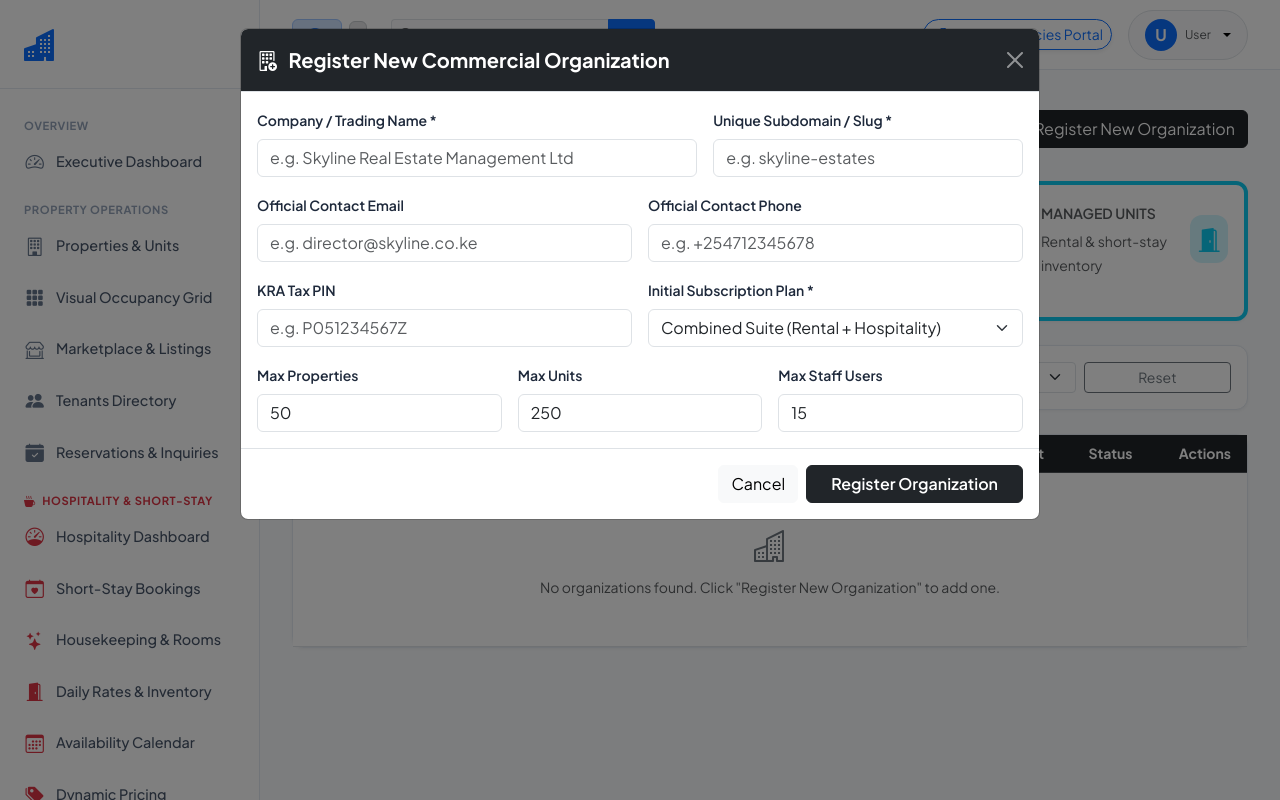
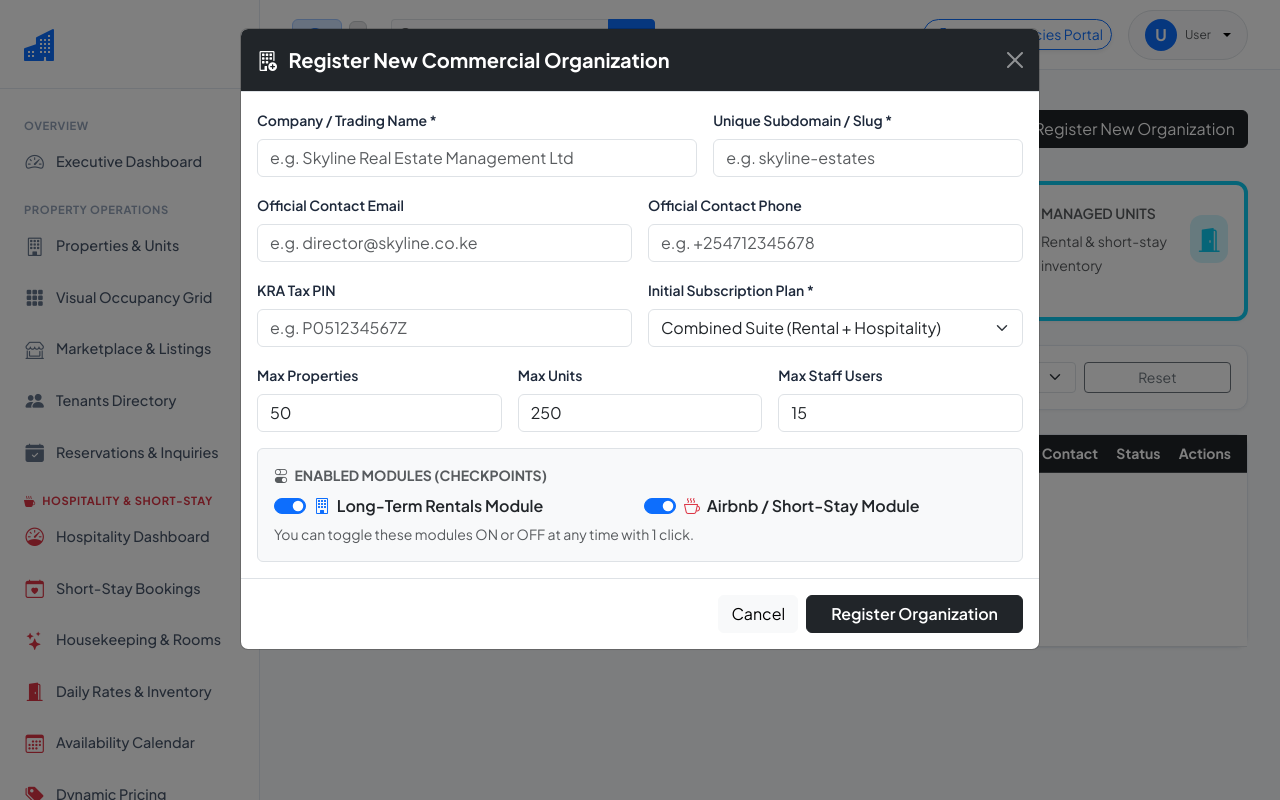
Before and after one commit to dancan123/Angaza_Rental_Management_System, a Python web app: template app/templates/platform/organizations.html in a window 1280 px wide, after a click on "Register New Organization". Run offline with Jinja, Linux system fonts and the light colour scheme; the template is opened without the code that fills it, so the values that code supplies are empty.

Commit message:
Phase 22: Per-premises module checkpoints (Rentals/Airbnb toggle) for superadmin + simplified sidebar - 85/85 tests passing

```diff
--- a/app/models/organization.py
+++ b/app/models/organization.py
@@ -28,6 +28,8 @@ class Organization(db.Model):
     max_units = db.Column(db.Integer, default=250)
     max_users = db.Column(db.Integer, default=15)
     sms_credits = db.Column(db.Integer, default=50)
+    enable_rentals = db.Column(db.Boolean, default=True)
+    enable_hospitality = db.Column(db.Boolean, default=True)
     is_active = db.Column(db.Boolean, default=True, index=True)
 
     created_at = db.Column(db.DateTime, default=datetime.utcnow)
@@ -49,9 +51,13 @@ class Organization(db.Model):
         return max(0, diff)
 
     def can_access_rental_module(self) -> bool:
+        if self.enable_rentals is False:
+            return False
         return self.subscription_tier in ['RENTAL_STANDARD', 'COMBINED_SUITE', 'ENTERPRISE']
 
     def can_access_hospitality_module(self) -> bool:
+        if self.enable_hospitality is False:
+            return False
         return self.subscription_tier in ['HOSPITALITY_STANDARD', 'COMBINED_SUITE', 'ENTERPRISE']
 
     def is_within_unit_limit(self, current_units_count: int) -> bool:
--- a/app/routes/hospitality_bp.py
+++ b/app/routes/hospitality_bp.py
@@ -306,8 +306,9 @@ def create_room():
     user = cast(Any, current_user)
     if user.active_organization and not user.is_superadmin():
         org = user.active_organization
-        if not org.can_add_unit():
-            flash(f"Unit limit reached ({org.unit_count}/{org.max_units}). Please upgrade your subscription tier.", "danger")
+        current_unit_count = RentalUnit.query.join(Property).filter(Property.organization_id == org.id).count()
+        if not org.is_within_unit_limit(current_unit_count):
+            flash(f"Unit limit reached ({current_unit_count}/{org.max_units}). Please upgrade your subscription tier.", "danger")
             return redirect(url_for('hospitality.rooms'))
 
     unit = RentalUnit(
--- a/app/templates/base.html
+++ b/app/templates/base.html
@@ -345,10 +345,12 @@
             </a>
 
             <div class="nav-item-header">Facilities & Reports</div>
+            {% if not current_user.active_organization or current_user.active_organization.can_access_rental_module() or current_user.is_superadmin() %}
             <a href="{{ url_for('leases.index') }}" class="sidebar-nav-link {% if 'leases' in request.endpoint %}active{% endif %}">
                 <i class="bi bi-file-text-fill"></i>
                 <span>Lease Agreements</span>
             </a>
+            {% endif %}
             <a href="{{ url_for('maintenance.index') }}" class="sidebar-nav-link {% if 'maintenance' in request.endpoint %}active{% endif %}">
                 <i class="bi bi-tools"></i>
                 <span>Maintenance & Expenses</span>
--- a/app/templates/platform/organizations.html
+++ b/app/templates/platform/organizations.html
@@ -121,6 +121,7 @@
                         <th class="ps-3">Organization</th>
                         <th>Slug Identifier</th>
                         <th>Subscription Plan</th>
+                        <th>Module Checkpoints</th>
                         <th>Limits &amp; Entitlements</th>
                         <th>Primary Contact</th>
                         <th>Status</th>
@@ -153,6 +154,26 @@
                             {% else %}
                                 <span class="badge bg-dark">Enterprise</span>
                             {% endif %}
+                        </td>
+                        <td>
+                            <div class="d-flex flex-column gap-1" style="min-width: 145px;">
+                                <form method="POST" action="{{ url_for('platform.toggle_organization_module', org_id=org.id) }}" class="m-0">
+                                    <input type="hidden" name="csrf_token" value="{{ csrf_token() }}"/>
+                                    <input type="hidden" name="module" value="rentals"/>
+                                    <button type="submit" class="btn btn-xs py-1 px-2 w-100 text-start d-flex justify-content-between align-items-center {{ 'btn-success text-white' if org.enable_rentals else 'btn-outline-secondary' }}" title="Click to toggle Rentals Module ON/OFF">
+                                        <span><i class="bi bi-building me-1"></i> Rentals</span>
+                                        <span class="badge {{ 'bg-white text-success' if org.enable_rentals else 'bg-secondary text-white' }}">{{ 'ON' if org.enable_rentals else 'OFF' }}</span>
+                                    </button>
+                                </form>
+                                <form method="POST" action="{{ url_for('platform.toggle_organization_module', org_id=org.id) }}" class="m-0">
+                                    <input type="hidden" name="csrf_token" value="{{ csrf_token() }}"/>
+                                    <input type="hidden" name="module" value="hospitality"/>
+                                    <button type="submit" class="btn btn-xs py-1 px-2 w-100 text-start d-flex justify-content-between align-items-center {{ 'btn-danger text-white' if org.enable_hospitality else 'btn-outline-secondary' }}" title="Click to toggle Airbnb/Hospitality Module ON/OFF">
+                                        <span><i class="bi bi-cup-hot me-1"></i> Airbnb</span>
+                                        <span class="badge {{ 'bg-white text-danger' if org.enable_hospitality else 'bg-secondary text-white' }}">{{ 'ON' if org.enable_hospitality else 'OFF' }}</span>
+                                    </button>
+                                </form>
+                            </div>
                         </td>
                         <td>
                             <div>Properties: <strong>{{ prop_count }}</strong> / {{ org.max_properties }}</div>
@@ -209,6 +230,21 @@
                                 <form method="POST" action="{{ url_for('platform.update_organization_subscription', org_id=org.id) }}">
                                     <input type="hidden" name="csrf_token" value="{{ csrf_token() }}"/>
                                     <div class="modal-body">
+                                        <div class="card bg-light p-3 border mb-3">
+                                            <div class="fw-bold small text-uppercase mb-2 text-muted"><i class="bi bi-toggles me-1"></i> Module Checkpoints</div>
+                                            <div class="form-check form-switch mb-2">
+                                                <input class="form-check-input" type="checkbox" name="enable_rentals" value="1" id="er{{ org.id }}" {% if org.enable_rentals %}checked{% endif %}>
+                                                <label class="form-check-label fw-semibold" for="er{{ org.id }}">
+                                                    <i class="bi bi-building text-primary me-1"></i> Enable Rentals Management Module
+                                                </label>
+                                            </div>
+                                            <div class="form-check form-switch">
+                                                <input class="form-check-input" type="checkbox" name="enable_hospitality" value="1" id="eh{{ org.id }}" {% if org.enable_hospitality %}checked{% endif %}>
+                                                <label class="form-check-label fw-semibold" for="eh{{ org.id }}">
+                                                    <i class="bi bi-cup-hot text-danger me-1"></i> Enable Airbnb &amp; Short-Stay Module
+                                                </label>
+                                            </div>
+                                        </div>
                                         <div class="mb-3">
                                             <label class="form-label small fw-semibold">Subscription Plan Tier *</label>
                                             <select name="subscription_tier" class="form-select">
@@ -356,7 +392,7 @@
                     </div>
                     {% else %}
                     <tr>
-                        <td colspan="7" class="text-center text-muted py-5">
+                        <td colspan="8" class="text-center text-muted py-5">
                             <i class="bi bi-buildings fs-2 d-block mb-2 text-secondary"></i>
                             No organizations found. Click "Register New Organization" to add one.
                         </td>
@@ -421,6 +457,30 @@
                             <label class="form-label small fw-semibold">Max Staff Users</label>
                             <input type="number" name="max_users" class="form-control" value="15">
                         </div>
+                        <div class="col-12">
+                            <div class="card bg-light p-3 border">
+                                <div class="fw-bold small text-uppercase mb-2 text-muted"><i class="bi bi-toggles me-1"></i> Enabled Modules (Checkpoints)</div>
+                                <div class="row g-2">
+                                    <div class="col-sm-6">
+                                        <div class="form-check form-switch">
+                                            <input class="form-check-input" type="checkbox" name="enable_rentals" value="1" id="new_enable_rentals" checked>
+                                            <label class="form-check-label fw-semibold" for="new_enable_rentals">
+                                                <i class="bi bi-building text-primary me-1"></i> Long-Term Rentals Module
+                                            </label>
+                                        </div>
+                                    </div>
+                                    <div class="col-sm-6">
+                                        <div class="form-check form-switch">
+                                            <input class="form-check-input" type="checkbox" name="enable_hospitality" value="1" id="new_enable_hospitality" checked>
+                                            <label class="form-check-label fw-semibold" for="new_enable_hospitality">
+                                                <i class="bi bi-cup-hot text-danger me-1"></i> Airbnb / Short-Stay Module
+                                            </label>
+                                        </div>
+                                    </div>
+                                </div>
+                                <div class="form-text small text-muted mt-1">You can toggle these modules ON or OFF at any time with 1 click.</div>
+                            </div>
+                        </div>
                     </div>
                 </div>
                 <div class="modal-footer">
--- a/run.py
+++ b/run.py
@@ -55,6 +55,10 @@ def initialize_database():
             org_cols = [r[1] for r in cursor.fetchall()]
             if 'sms_credits' not in org_cols:
                 cursor.execute("ALTER TABLE organizations ADD COLUMN sms_credits INTEGER DEFAULT 50")
+            if 'enable_rentals' not in org_cols:
+                cursor.execute("ALTER TABLE organizations ADD COLUMN enable_rentals BOOLEAN DEFAULT 1")
+            if 'enable_hospitality' not in org_cols:
+                cursor.execute("ALTER TABLE organizations ADD COLUMN enable_hospitality BOOLEAN DEFAULT 1")
 
             conn.commit()
         except Exception as e:
```
Also changed, not shown: PROJECT_IMPLEMENTATION_STATUS.md (+19 -0 lines), app/routes/platform_bp.py (+88 -2 lines), tests/test_phase22_module_checkpoints.py (added, +258 -0 lines).
